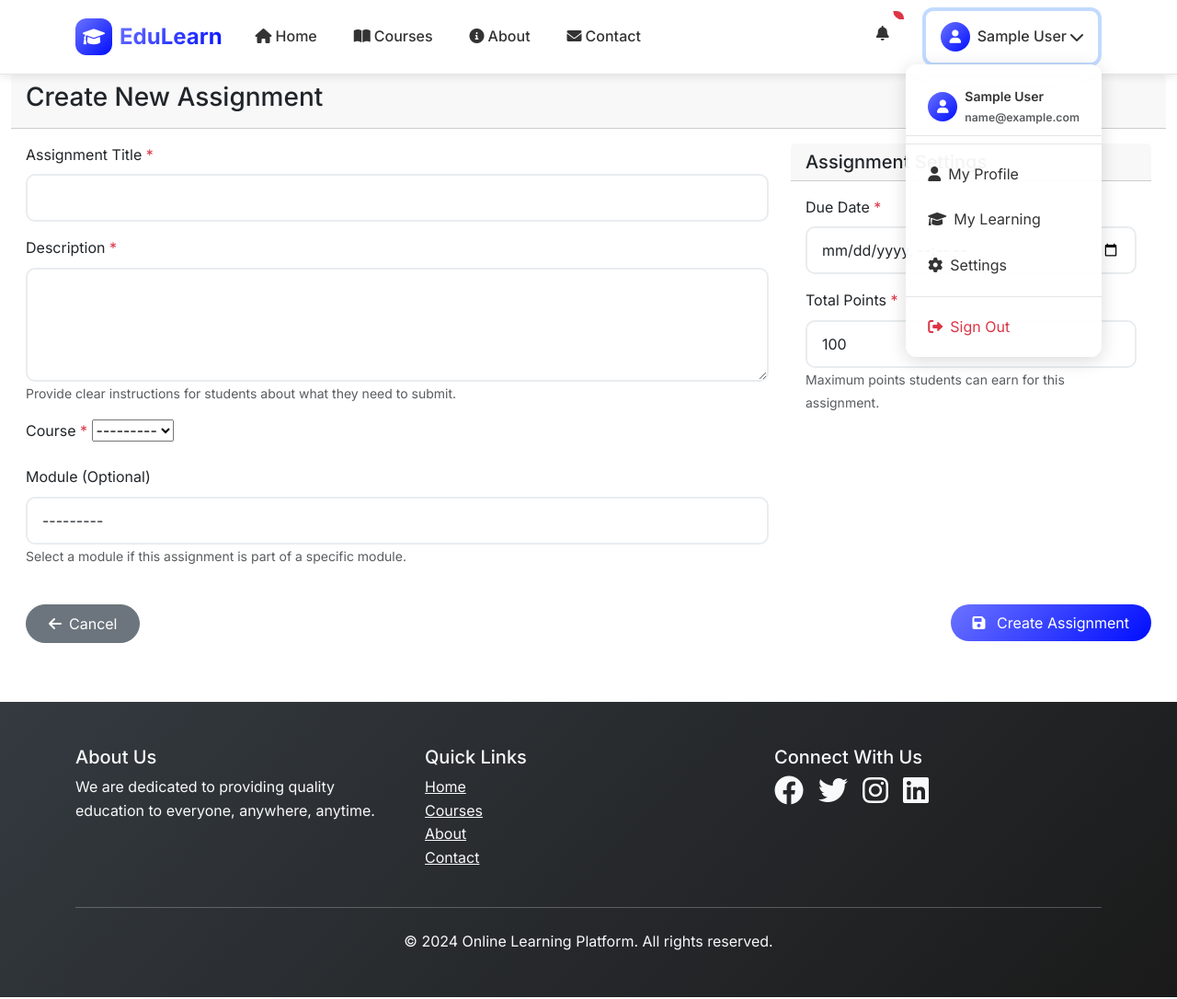
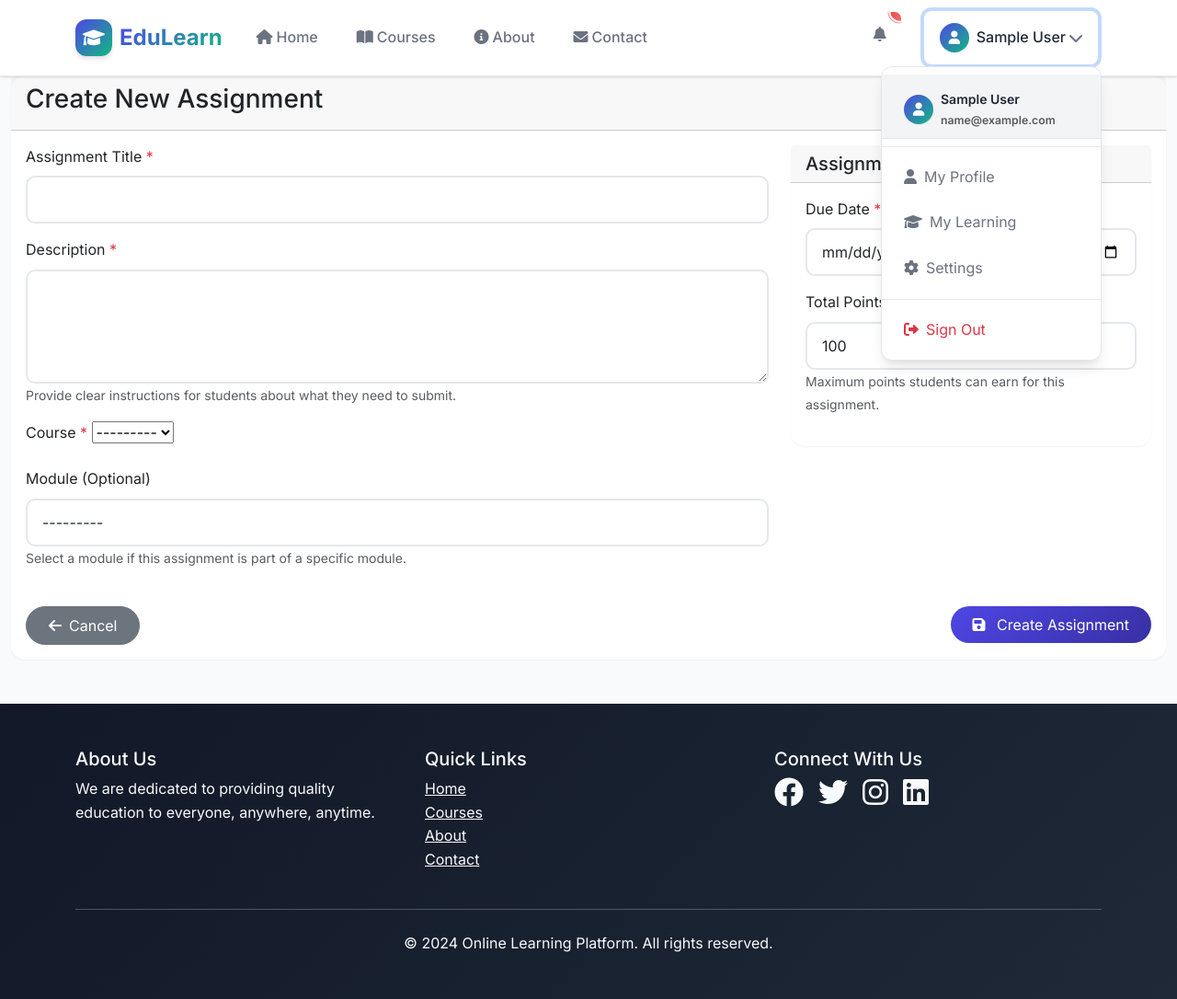
Before and after one commit to mwaju/onlinelearningproject, a Django app: page /instructor/assignments/create/ in a window 1280 px wide, after a click that opens the changed part. Shown: the whole page at 92% size. Run offline with Django 5.2, Linux system fonts and the light colour scheme; the visitor is signed in with stand-in values (Sample User, id 1); data that the repository does not hold is empty; some libraries are stand-ins or nearby versions.

Commit message:
Update style.css

```diff
--- a/static/css/style.css
+++ b/static/css/style.css
@@ -1,21 +1,49 @@
 /* Global Styles */
 :root {
-    --primary-color: #6B73FF;
-    --secondary-color: #000DFF;
-    --accent-color: #FF6B6B;
-    --text-color: #333;
-    --light-bg: #f8f9fa;
-    --dark-bg: #343a40;
-    --navbar-bg: rgba(255, 255, 255, 0.95);
-    --navbar-border: rgba(0, 0, 0, 0.1);
-    --shadow-light: 0 2px 10px rgba(0, 0, 0, 0.1);
-    --shadow-medium: 0 4px 20px rgba(0, 0, 0, 0.15);
+    --primary-color: #4F46E5;
+    --primary-dark: #3730A3;
+    --primary-light: #6366F1;
+    --secondary-color: #10B981;
+    --secondary-dark: #059669;
+    --secondary-light: #34D399;
+    --accent-color: #F59E0B;
+    --accent-dark: #D97706;
+    --accent-light: #FBBF24;
+    --success-color: #10B981;
+    --warning-color: #F59E0B;
+    --danger-color: #EF4444;
+    --info-color: #3B82F6;
+
+    --text-primary: #1F2937;
+    --text-secondary: #6B7280;
+    --text-muted: #9CA3AF;
+    --text-light: #F9FAFB;
+
+    --bg-primary: #FFFFFF;
+    --bg-secondary: #F9FAFB;
+    --bg-tertiary: #F3F4F6;
+    --bg-dark: #111827;
+
+    --border-light: #E5E7EB;
+    --border-medium: #D1D5DB;
+    --border-dark: #9CA3AF;
+
+    --shadow-sm: 0 1px 2px 0 rgba(0, 0, 0, 0.05);
+    --shadow-md: 0 4px 6px -1px rgba(0, 0, 0, 0.1), 0 2px 4px -1px rgba(0, 0, 0, 0.06);
+    --shadow-lg: 0 10px 15px -3px rgba(0, 0, 0, 0.1), 0 4px 6px -2px rgba(0, 0, 0, 0.05);
+    --shadow-xl: 0 20px 25px -5px rgba(0, 0, 0, 0.1), 0 10px 10px -5px rgba(0, 0, 0, 0.04);
+
+    --navbar-bg: rgba(255, 255, 255, 0.98);
+    --navbar-border: rgba(229, 231, 235, 0.8);
+    --navbar-shadow: 0 1px 3px 0 rgba(0, 0, 0, 0.1), 0 1px 2px 0 rgba(0, 0, 0, 0.06);
+    --navbar-shadow-scrolled: 0 4px 6px -1px rgba(0, 0, 0, 0.1), 0 2px 4px -1px rgba(0, 0, 0, 0.06);
 }
 
 body {
     font-family: 'Inter', -apple-system, BlinkMacSystemFont, 'Segoe UI', Roboto, Oxygen, Ubuntu, Cantarell, 'Open Sans', 'Helvetica Neue', sans-serif;
-    color: var(--text-color);
+    color: var(--text-primary);
     line-height: 1.6;
+    background-color: var(--bg-secondary);
 }
 
 /* Modern Navigation */
@@ -24,14 +52,15 @@ body {
     backdrop-filter: blur(20px);
     -webkit-backdrop-filter: blur(20px);
     border-bottom: 1px solid var(--navbar-border);
-    box-shadow: var(--shadow-light);
+    box-shadow: var(--navbar-shadow);
     padding: 0.75rem 0;
-    transition: all 0.3s ease;
+    transition: all 0.3s cubic-bezier(0.4, 0, 0.2, 1);
 }
 
 .navbar-modern.scrolled {
-    background: rgba(255, 255, 255, 0.98);
-    box-shadow: var(--shadow-medium);
+    background: rgba(255, 255, 255, 0.99);
+    box-shadow: var(--navbar-shadow-scrolled);
+    border-bottom-color: var(--border-light);
 }
 
 /* Brand Styling */
@@ -40,12 +69,28 @@ body {
     font-size: 1.5rem;
     color: var(--primary-color) !important;
     text-decoration: none;
-    transition: all 0.3s ease;
+    transition: all 0.3s cubic-bezier(0.4, 0, 0.2, 1);
+    position: relative;
 }
 
 .navbar-brand:hover {
     transform: translateY(-1px);
-    color: var(--secondary-color) !important;
+    color: var(--primary-dark) !important;
+}
+
+.navbar-brand::after {
+    content: '';
+    position: absolute;
+    bottom: -2px;
+    left: 0;
+    width: 0;
+    height: 2px;
+    background: linear-gradient(90deg, var(--primary-color), var(--secondary-color));
+    transition: width 0.3s cubic-bezier(0.4, 0, 0.2, 1);
+}
+
+.navbar-brand:hover::after {
+    width: 100%;
 }
 
 .brand-icon {
@@ -58,11 +103,30 @@ body {
     align-items: center;
     justify-content: center;
     font-size: 1.2rem;
-    transition: all 0.3s ease;
+    transition: all 0.3s cubic-bezier(0.4, 0, 0.2, 1);
+    box-shadow: var(--shadow-md);
+    position: relative;
+    overflow: hidden;
+}
+
+.brand-icon::before {
+    content: '';
+    position: absolute;
+    top: 0;
+    left: -100%;
+    width: 100%;
+    height: 100%;
+    background: linear-gradient(90deg, transparent, rgba(255, 255, 255, 0.3), transparent);
+    transition: left 0.5s ease;
+}
+
+.brand-icon:hover::before {
+    left: 100%;
 }
 
 .brand-icon:hover {
     transform: rotate(5deg) scale(1.1);
+    box-shadow: var(--shadow-lg);
 }
 
 .brand-text {
@@ -71,18 +135,20 @@ body {
     -webkit-text-fill-color: transparent;
     background-clip: text;
     font-weight: 700;
+    position: relative;
 }
 
 /* Modern Nav Links */
 .modern-nav-link {
-    color: var(--text-color) !important;
+    color: var(--text-secondary) !important;
     font-weight: 500;
     padding: 0.75rem 1rem !important;
     border-radius: 8px;
     margin: 0 0.25rem;
-    transition: all 0.3s ease;
+    transition: all 0.3s cubic-bezier(0.4, 0, 0.2, 1);
     position: relative;
     overflow: hidden;
+    border: 1px solid transparent;
 }
 
 .modern-nav-link::before {
@@ -92,7 +158,7 @@ body {
     left: -100%;
     width: 100%;
     height: 100%;
-    background: linear-gradient(90deg, transparent, rgba(107, 115, 255, 0.1), transparent);
+    background: linear-gradient(90deg, transparent, rgba(79, 70, 229, 0.1), transparent);
     transition: left 0.5s ease;
 }
 
@@ -142,49 +224,85 @@ body {
     justify-content: center;
     color: white;
     font-size: 0.9rem;
+    box-shadow: var(--shadow-sm);
+    transition: all 0.3s ease;
+}
+
+.avatar-placeholder:hover {
+    transform: scale(1.1);
+    box-shadow: var(--shadow-md);
 }
 
 .user-name {
     font-weight: 500;
-    color: var(--text-color);
+    color: var(--text-primary);
+    transition: color 0.3s ease;
 }
 
 /* Modern Dropdown */
 .modern-dropdown {
-    border: none;
+    border: 1px solid var(--border-light);
     border-radius: 12px;
-    box-shadow: var(--shadow-medium);
+    box-shadow: var(--shadow-lg);
     padding: 0.5rem 0;
     margin-top: 0.5rem;
-    background: rgba(255, 255, 255, 0.95);
+    background: var(--bg-primary);
     backdrop-filter: blur(20px);
     -webkit-backdrop-filter: blur(20px);
+    min-width: 240px;
 }
 
 .modern-dropdown .dropdown-item {
     padding: 0.75rem 1.5rem;
-    color: var(--text-color);
-    transition: all 0.3s ease;
+    color: var(--text-secondary);
+    transition: all 0.3s cubic-bezier(0.4, 0, 0.2, 1);
     border-radius: 0;
+    position: relative;
+    overflow: hidden;
+}
+
+.modern-dropdown .dropdown-item::before {
+    content: '';
+    position: absolute;
+    left: 0;
+    top: 0;
+    width: 0;
+    height: 100%;
+    background: linear-gradient(90deg, var(--primary-color), var(--secondary-color));
+    opacity: 0.1;
+    transition: width 0.3s ease;
+}
+
+.modern-dropdown .dropdown-item:hover::before {
+    width: 100%;
 }
 
 .modern-dropdown .dropdown-item:hover {
-    background: rgba(107, 115, 255, 0.1);
+    background: transparent;
     color: var(--primary-color);
     transform: translateX(5px);
+}
+
+.modern-dropdown .dropdown-item i {
+    transition: transform 0.3s ease;
+}
+
+.modern-dropdown .dropdown-item:hover i {
+    transform: scale(1.1);
 }
 
 .modern-dropdown .dropdown-header {
     padding: 1rem 1.5rem 0.5rem;
     font-weight: 600;
-    color: var(--text-color);
-    border-bottom: 1px solid rgba(0, 0, 0, 0.1);
+    color: var(--text-primary);
+    border-bottom: 1px solid var(--border-light);
     margin-bottom: 0.5rem;
+    background: var(--bg-tertiary);
 }
 
 .modern-dropdown .dropdown-divider {
     margin: 0.5rem 0;
-    border-color: rgba(0, 0, 0, 0.1);
+    border-color: var(--border-light);
 }
 
 /* Modern Buttons */
@@ -235,17 +399,22 @@ body {
     font-size: 0.7rem;
     padding: 0.25rem 0.5rem;
     animation: pulse 2s infinite;
+    background: linear-gradient(135deg, var(--danger-color) 0%, #F87171 100%);
+    border: 2px solid white;
 }
 
 @keyframes pulse {
     0% {
         transform: scale(1);
+        box-shadow: 0 0 0 0 rgba(239, 68, 68, 0.7);
     }
     50% {
         transform: scale(1.1);
+        box-shadow: 0 0 0 10px rgba(239, 68, 68, 0);
     }
     100% {
         transform: scale(1);
+        box-shadow: 0 0 0 0 rgba(239, 68, 68, 0);
     }
 }
 
@@ -257,13 +426,13 @@ body {
 }
 
 .btn-primary {
-    background: linear-gradient(135deg, var(--primary-color) 0%, var(--secondary-color) 100%);
+    background: linear-gradient(135deg, var(--primary-color) 0%, var(--primary-dark) 100%);
     border: none;
 }
 
 .btn-primary:hover {
     transform: translateY(-2px);
-    box-shadow: 0 4px 6px rgba(107, 115, 255, 0.2);
+    box-shadow: 0 4px 6px rgba(79, 70, 229, 0.2);
 }
 
 .btn-outline-primary {
@@ -282,24 +451,27 @@ body {
     border: none;
     border-radius: 15px;
     transition: all 0.3s ease;
+    box-shadow: var(--shadow-sm);
 }
 
 .card:hover {
     transform: translateY(-5px);
-    box-shadow: 0 8px 15px rgba(0, 0, 0, 0.1);
+    box-shadow: var(--shadow-lg);
 }
 
 /* Forms */
 .form-control {
     border-radius: 10px;
     padding: 0.75rem 1rem;
-    border: 2px solid #e9ecef;
+    border: 2px solid var(--border-light);
     transition: all 0.3s ease;
+    background: var(--bg-primary);
 }
 
 .form-control:focus {
     border-color: var(--primary-color);
-    box-shadow: 0 0 0 0.2rem rgba(107, 115, 255, 0.25);
+    box-shadow: 0 0 0 3px rgba(79, 70, 229, 0.1);
+    background: var(--bg-primary);
 }
 
 /* Alerts */
@@ -311,7 +483,7 @@ body {
 
 /* Footer */
 footer {
-    background: linear-gradient(135deg, var(--dark-bg) 0%, #1a1a1a 100%);
+    background: linear-gradient(135deg, var(--bg-dark) 0%, #1F2937 100%);
 }
 
 footer a {
@@ -375,14 +547,14 @@ footer a:hover {
 }
 
 ::-webkit-scrollbar-track {
-    background: #f1f1f1;
+    background: var(--bg-tertiary);
 }
 
 ::-webkit-scrollbar-thumb {
-    background: var(--primary-color);
+    background: linear-gradient(135deg, var(--primary-color) 0%, var(--secondary-color) 100%);
     border-radius: 4px;
 }
 
 ::-webkit-scrollbar-thumb:hover {
-    background: var(--secondary-color);
+    background: linear-gradient(135deg, var(--primary-dark) 0%, var(--secondary-dark) 100%);
 }
```
Also changed, not shown: other parts of static/css/style.css (+73 -11 lines).
